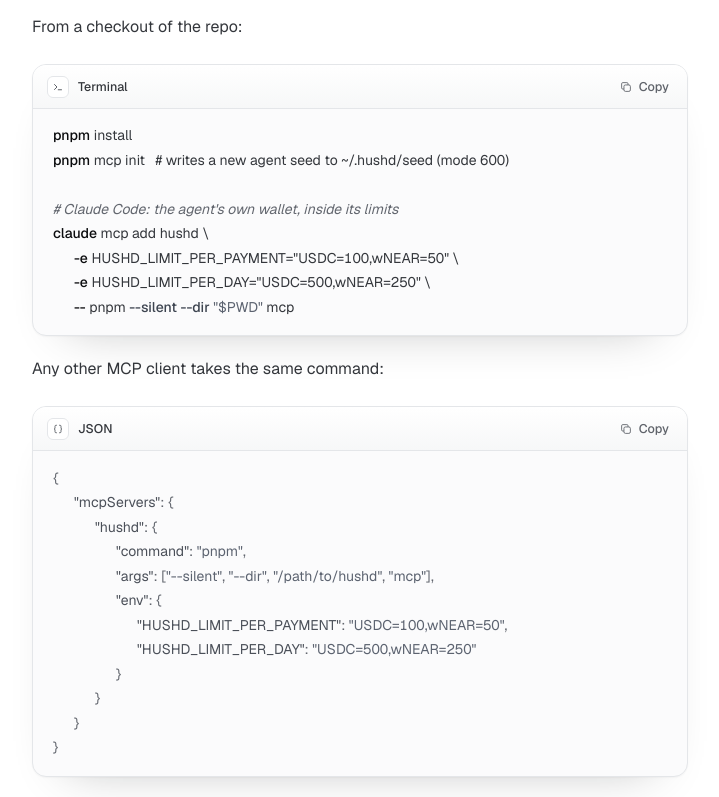
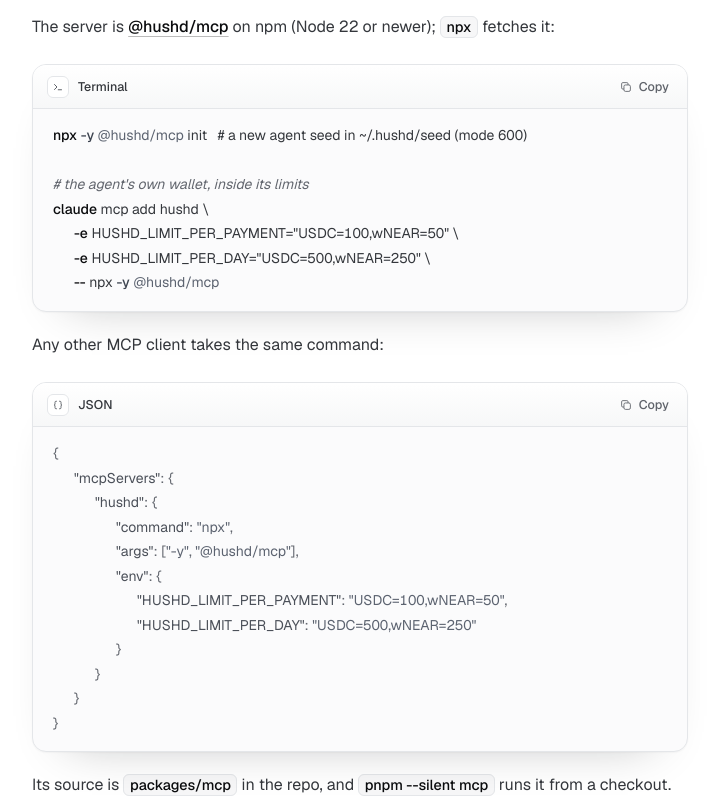
Before and after one commit to ArhamKhan117/Hushd, a Next.js app in the folder app/: page /docs/agents in a window 1280 px wide. Shown: the part 980-1777 px from the top of the page, without its empty margins (296-1015 px from the left). Built offline with nearby package versions, Linux system fonts and the light colour scheme.

Commit message:
Site and docs: install the SDK and the MCP server from npm

```diff
--- a/app/src/app/agents/page.tsx
+++ b/app/src/app/agents/page.tsx
@@ -55,14 +55,13 @@ const FOUR = [
   },
 ];
 
-const ENV = `# from a checkout of the repo
-pnpm install
-pnpm mcp init   # a new agent seed in ~/.hushd/seed (mode 600)
+const ENV = `# @hushd/mcp from npm, nothing to clone
+npx -y @hushd/mcp init   # a new agent seed in ~/.hushd/seed (mode 600)
 
 claude mcp add hushd \\
   -e HUSHD_LIMIT_PER_PAYMENT="USDC=100,wNEAR=50" \\
   -e HUSHD_LIMIT_PER_DAY="USDC=500,wNEAR=250" \\
-  -- pnpm --silent --dir "$PWD" mcp`;
+  -- npx -y @hushd/mcp`;
 
 const TRADE = `{
   "name": "hushd_trade",
--- a/app/src/app/app/agents/page.tsx
+++ b/app/src/app/app/agents/page.tsx
@@ -21,15 +21,14 @@ const LABELS: WalletLabel[] = Object.entries(record?.policyWallets ?? {})
     label: prefix === "DEMO_AGENT" ? "Demo agent" : /^MAKER_[A-Z]$/.test(prefix) ? `Maker ${prefix.slice(-1)}` : prefix.charAt(0) + prefix.slice(1).toLowerCase().replace(/_/g, " "),
   }));
 
-const LOCAL = `# from a checkout of this repo
-pnpm install
-pnpm mcp init        # writes a new agent seed to ~/.hushd/seed (mode 600)
+const LOCAL = `# @hushd/mcp from npm, nothing to clone
+npx -y @hushd/mcp init   # writes a new agent seed to ~/.hushd/seed (mode 600)
 
 # Claude Code: the agent's own wallet, inside its limits
 claude mcp add hushd \\
   -e HUSHD_LIMIT_PER_PAYMENT="USDC=100,wNEAR=50" \\
   -e HUSHD_LIMIT_PER_DAY="USDC=500,wNEAR=250" \\
-  -- pnpm --silent --dir "$PWD" mcp`;
+  -- npx -y @hushd/mcp`;
 
 const HOSTED = `# read-only: status, makers, deals, proof checks
 claude mcp add --transport http hushd-read https://hushd.net/mcp`;
--- a/app/src/app/docs/agents/page.tsx
+++ b/app/src/app/docs/agents/page.tsx
@@ -79,24 +79,25 @@ export default function AgentsDocsPage() {
       </ul>
 
       <h2 id="local-server">Run it locally</h2>
-      <p>From a checkout of the repo:</p>
+      <p>
+        The server is <a href="https://www.npmjs.com/package/@hushd/mcp">@hushd/mcp</a> on npm (Node 22 or newer); <code>npx</code> fetches it:
+      </p>
       <pre>
-        <code className="language-bash">{`pnpm install
-pnpm mcp init   # writes a new agent seed to ~/.hushd/seed (mode 600)
+        <code className="language-bash">{`npx -y @hushd/mcp init   # a new agent seed in ~/.hushd/seed (mode 600)
 
-# Claude Code: the agent's own wallet, inside its limits
+# the agent's own wallet, inside its limits
 claude mcp add hushd \\
   -e HUSHD_LIMIT_PER_PAYMENT="USDC=100,wNEAR=50" \\
   -e HUSHD_LIMIT_PER_DAY="USDC=500,wNEAR=250" \\
-  -- pnpm --silent --dir "$PWD" mcp`}</code>
+  -- npx -y @hushd/mcp`}</code>
       </pre>
       <p>Any other MCP client takes the same command:</p>
       <pre>
         <code className="language-json">{`{
   "mcpServers": {
     "hushd": {
-      "command": "pnpm",
-      "args": ["--silent", "--dir", "/path/to/hushd", "mcp"],
+      "command": "npx",
+      "args": ["-y", "@hushd/mcp"],
       "env": {
         "HUSHD_LIMIT_PER_PAYMENT": "USDC=100,wNEAR=50",
         "HUSHD_LIMIT_PER_DAY": "USDC=500,wNEAR=250"
@@ -106,8 +107,7 @@ claude mcp add hushd \\
 }`}</code>
       </pre>
       <p>
-        The server is the <code>@hushd/mcp</code> package in the repo (<code>packages/mcp</code>), which is not
-        published on npm, so it runs from a checkout of the repo. With no seed it starts anyway
+        Its source is <code>packages/mcp</code> in the repo, and <code>pnpm --silent mcp</code> runs it from a checkout. With no seed it starts anyway
         and serves the read tools only. To fund the agent, give it a <a href="#policy-wallets">policy wallet</a> (or a NEAR
         account with its own key) and use <code>hushd_faucet</code> then <code>hushd_shield</code>, or pay its{" "}
         <code>hushd1</code> address from your own private balance.
--- a/app/src/app/docs/sdk/page.tsx
+++ b/app/src/app/docs/sdk/page.tsx
@@ -130,10 +130,14 @@ export default function SdkDocsPage() {
       ]}
     >
       <h2 id="install">Install</h2>
+      <pre>
+        <code className="language-bash">{`npm install @hushd/sdk`}</code>
+      </pre>
       <p>
-        The SDK lives in the repo as <code>packages/sdk</code> and ships as TypeScript source (ES modules). Inside the
-        monorepo, depend on it with <code>&quot;@hushd/sdk&quot;: &quot;workspace:*&quot;</code>. Node-only helpers,
-        an encrypted note file and cached proving artifacts, are in <code>@hushd/sdk/node</code>.
+        <a href="https://www.npmjs.com/package/@hushd/sdk">@hushd/sdk</a> on npm is compiled ES modules with types; its
+        source is <code>packages/sdk</code> in the repo, and inside the monorepo you depend on it with{" "}
+        <code>&quot;@hushd/sdk&quot;: &quot;workspace:*&quot;</code>. Node-only helpers, an encrypted note file and
+        cached proving artifacts, are in <code>@hushd/sdk/node</code>.
       </p>
       <p>
         Call <code>loadPoseidon()</code> once before anything that hashes: identities, notes and proofs all use it.
--- a/app/src/app/sdk/page.tsx
+++ b/app/src/app/sdk/page.tsx
@@ -197,8 +197,8 @@ const MCP_TOOLS = [
 const MCP_CONFIG = `{
   "mcpServers": {
     "hushd": {
-      "command": "pnpm",
-      "args": ["--silent", "--dir", "/path/to/hushd", "mcp"],
+      "command": "npx",
+      "args": ["-y", "@hushd/mcp"],
       "env": {
         "HUSHD_LIMIT_PER_PAYMENT": "USDC=100,wNEAR=50",
         "HUSHD_LIMIT_PER_DAY": "USDC=500,wNEAR=250"
@@ -309,7 +309,11 @@ export default function SdkPage() {
 
                 <div style={rise(4)} className="hd-glass hd-sheen pg-rise relative z-10 w-full p-2 lg:max-w-[460px] lg:justify-self-end">
                   <div className="rounded-[12px] bg-panel p-4 sm:p-5">
-                    <p className="text-[13px] text-mute">Get the code</p>
+                    <p className="text-[13px] text-mute">Install it from npm</p>
+                    <div className="mt-2.5">
+                      <CopyCommand command="npm install @hushd/sdk" />
+                    </div>
+                    <p className="mt-5 text-[13px] text-mute">Or get the code</p>
                     <a
                       href={GITHUB}
                       target="_blank"
@@ -319,10 +323,6 @@ export default function SdkPage() {
                       <span className="min-w-0 [overflow-wrap:anywhere]">github.com/ArhamKhan117/Hushd</span>
                       <ArrowUpRight className="text-mute" />
                     </a>
-                    <p className="mt-5 text-[13px] text-mute">Then, in a clone of it</p>
-                    <div className="mt-2.5">
-                      <CopyCommand command="pnpm install" />
-                    </div>
                     <div className="mt-5 flex flex-wrap gap-1.5">
                       {["TypeScript", "Browser and Node", "Open source, MIT"].map((t) => (
                         <span key={t} className="pg-tag">
--- a/app/src/components/Landing.tsx
+++ b/app/src/components/Landing.tsx
@@ -191,15 +191,14 @@ const LIMITS = [
   },
 ];
 
-const AGENT_SNIPPET = `# from a checkout of the repo
-pnpm install
-pnpm mcp init   # a new agent seed in ~/.hushd/seed
+const AGENT_SNIPPET = `# @hushd/mcp from npm, nothing to clone
+npx -y @hushd/mcp init   # a new agent seed in ~/.hushd/seed (mode 600)
 
 # the agent's own wallet, inside its limits
 claude mcp add hushd \\
   -e HUSHD_LIMIT_PER_PAYMENT="USDC=100,wNEAR=50" \\
   -e HUSHD_LIMIT_PER_DAY="USDC=500,wNEAR=250" \\
-  -- pnpm --silent --dir "$PWD" mcp
+  -- npx -y @hushd/mcp
 
 # or read-only, hosted
 claude mcp add --transport http hushd-read https://hushd.net/mcp`;
```
Also changed, not shown: 1 other file (tests, documents, lock files or other folders).
